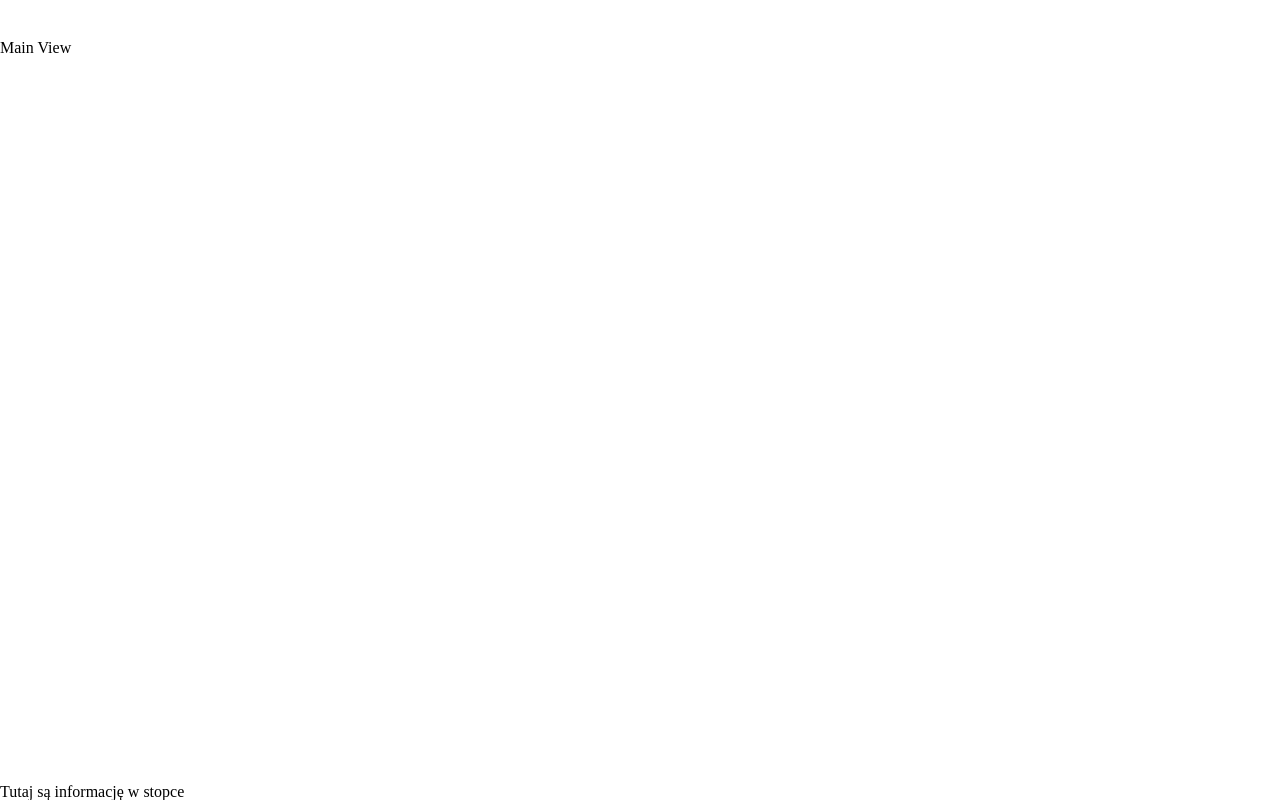
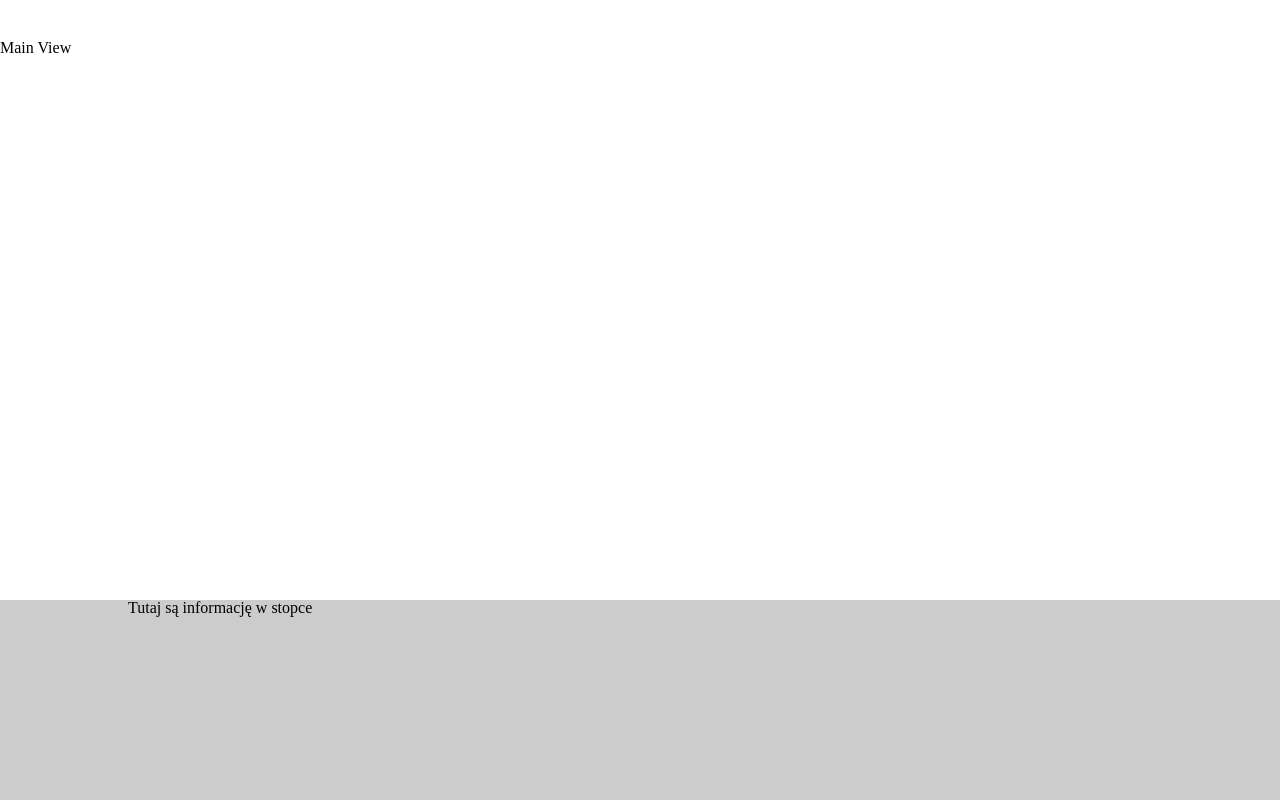
Before and after one commit to BartoszBartlomiej/Law_firm_2.0, a React (Create React App) app: page / in a window 1280 px wide. Built offline with nearby package versions, Linux system fonts and the light colour scheme.

Commit message:
page container added

```diff
--- /dev/null
+++ b/src/components/Layout/Footer/Footer.scss
@@ -0,0 +1,7 @@
+@import '../../../config/variables.scss';
+
+.footer__wrapper {
+    width: 100%;
+    height: 200px;
+    background: darken($color-background, 20%);
+}
--- a/src/components/Layout/Footer/index.jsx
+++ b/src/components/Layout/Footer/index.jsx
@@ -1,8 +1,12 @@
 import React from 'react';
+import PageContainer from '../PageContent';
+import './Footer.scss';
 
 const Footer = () => (
-  <footer>
-    Tutaj są informację w stopce
+  <footer className="footer__wrapper">
+    <PageContainer>
+      Tutaj są informację w stopce
+    </PageContainer>
   </footer>
 );
 
--- /dev/null
+++ b/src/components/Layout/PageContent/PageContent.scss
@@ -0,0 +1,6 @@
+@import '../../../config/variables.scss';
+
+.page-container{
+    width: 80%;
+    margin: 0 auto;
+}
--- /dev/null
+++ b/src/components/Layout/PageContent/index.jsx
@@ -0,0 +1,10 @@
+import React from 'react';
+import './PageContent.scss';
+
+const PageContent = props => (
+    <div className="page-container">
+        {props.children}
+    </div>
+);
+
+export default PageContent;
```
